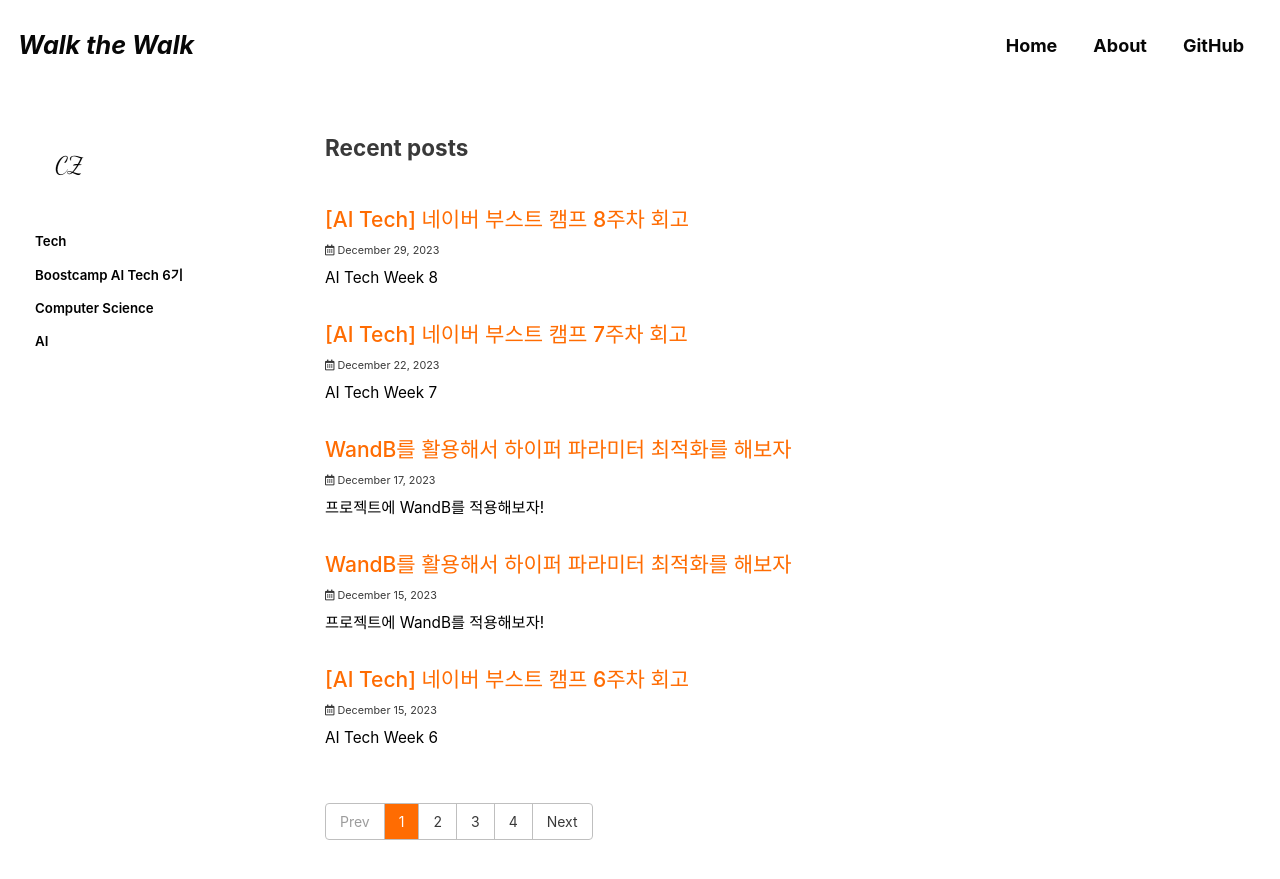
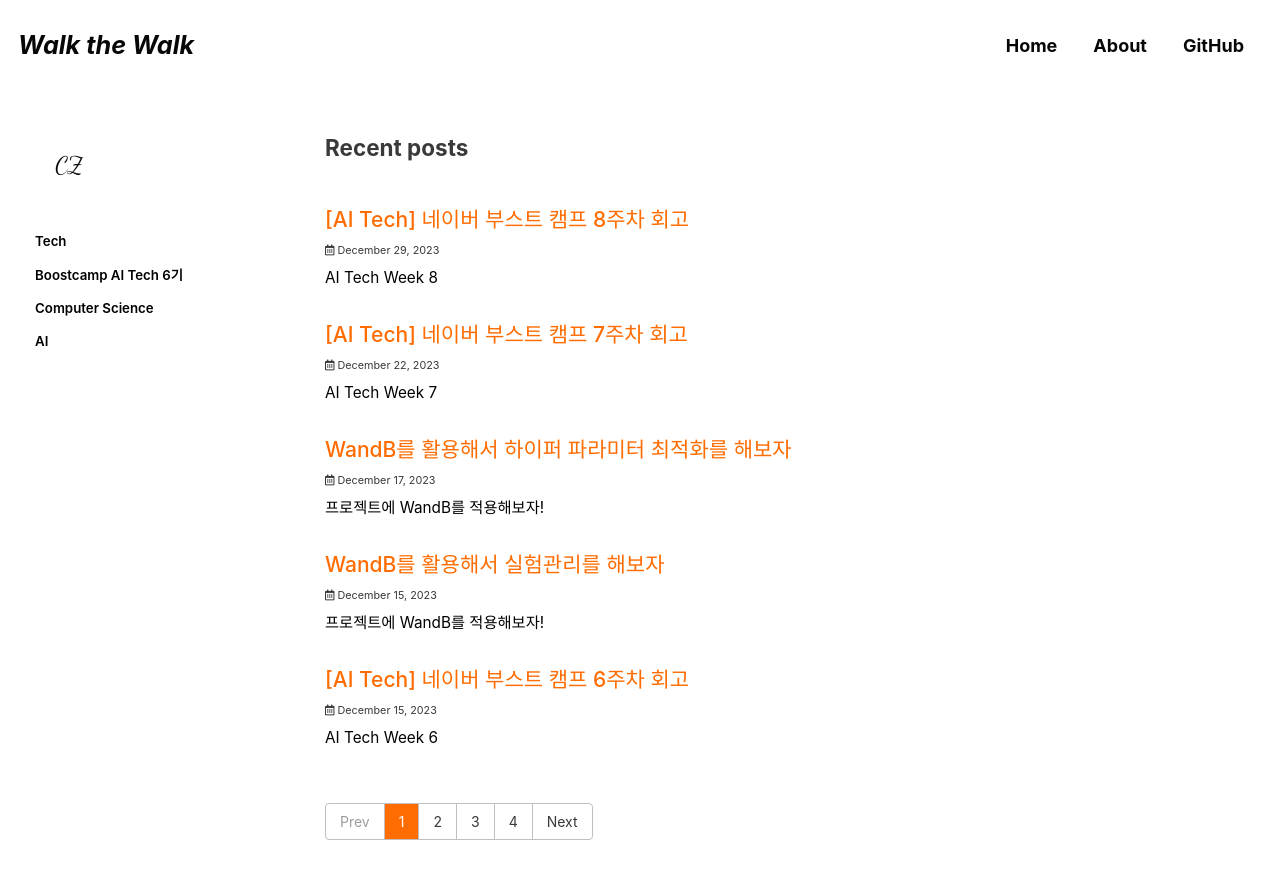
Before and after one commit to ChangZero/ChangZero.github.io, a Jekyll site: the page built from index.html, in a window 1280 px wide and 900 px high. Shown: the top 879 px of the window. Built offline with Jekyll 4.4.1, drawn with Linux system fonts in a browser that asks for light colours; cached includes are drawn as plain includes; nearby versions of some CDN libraries; some web fonts are replaced; the list of posts is cut into pages by our own code.

Commit message:
fix: 231231

```diff
--- a/_posts/2023-12-15-categories-wandb1.md
+++ b/_posts/2023-12-15-categories-wandb1.md
@@ -1,5 +1,5 @@
 ---
-title: "WandB를 활용해서 하이퍼 파라미터 최적화를 해보자"
+title: "WandB를 활용해서 실험관리를 해보자"
 excerpt: "프로젝트에 WandB를 적용해보자!"
 
 categories:
```
